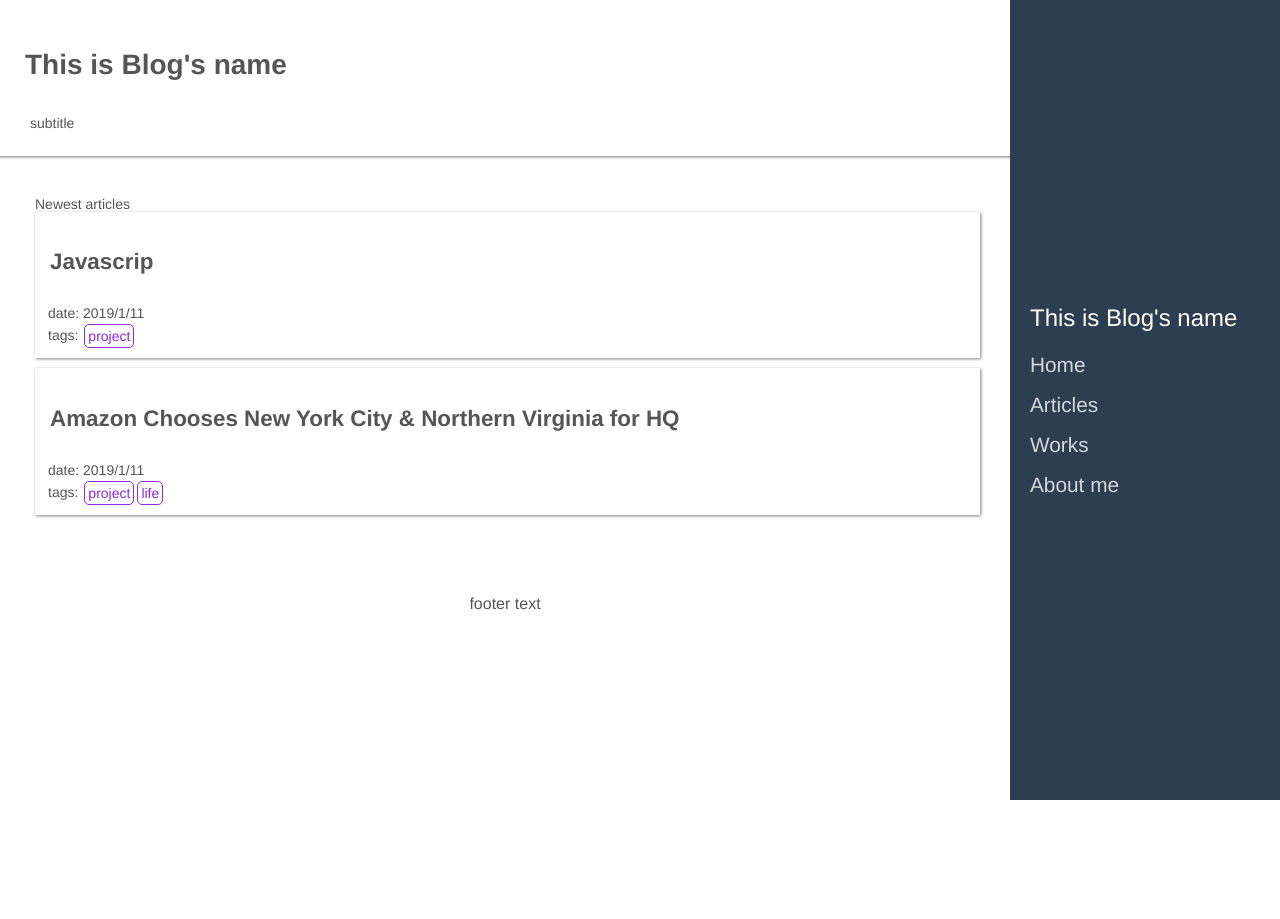
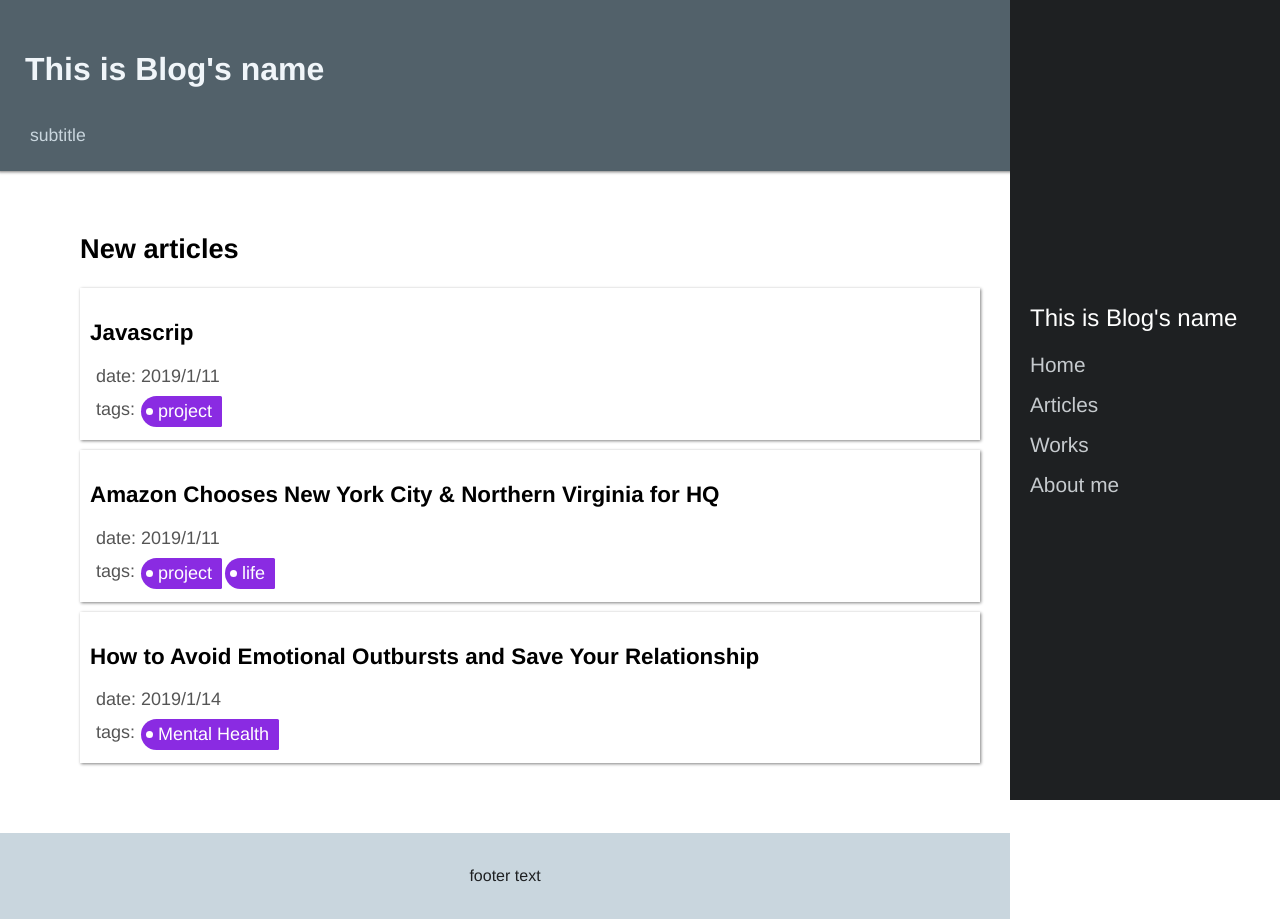
Before and after one commit to timtnleeProject/blog, a Vue app: page / in a window 1280 px wide. Before the commit the page ends 800 px from the top, so only its background shows below. Built offline with nearby package versions, Linux system fonts and the light colour scheme.

Commit message:
Fixed mobile scrollX overflow
Fixed mobile layout
add some styles
add tags in articles preview
add theme color to settings

```diff
--- /dev/null
+++ b/public/doc/ex2.md
@@ -0,0 +1,35 @@
+# How to Avoid Emotional Outbursts and Save Your Relationships
+
+These are the moments you can’t take back.
+
+I had apologized. My apology had even been accepted. At least half-heartedly. Still, it was days later, and I could barely stop thinking about it. I played the incident over and over in my head.
+
+Had I really told that junior engineer that what he’d just shared in the project review might be the stupidest idea I’d ever heard?
+
+I had.
+
+Sure, I said it half-jokingly. But only half. And nobody laughed.
+
+It bothered me during the whole 45-minute drive home and during commutes for the next several days. And between meetings. And whenever I passed the junior engineer in the hallway. And before I fell asleep at night.
+
+In hindsight, it was explainable. Not excusable, but explainable.
+
+His was the last review in an all-day series of critical project reviews. Things hadn’t been going well. Most of the projects were at status code yellow, and many were at red. Nobody really seemed to care about how far behind we were. I was frustrated.
+
+To top it off, I had skipped lunch to meet with several others for ad hoc discussions following up from the morning’s sessions.
+
+In other words, it was the perfect set of conditions for an amygdala hijack.
+
+## Our Lizard Brains Are Small but Mighty
+
+Daniel Goleman first coined the term “amygdala hijack” in his groundbreaking 1995 book, Emotional Intelligence.
+
+Goleman was referring to the state where we’ve essentially lost our mind, reacting to emotion in the fight-or-flight, stimulus-response manner that once kept us from being devoured by sabre-toothed tigers and still keeps lizards from being devoured by whatever devours lizards.
+
+We have two of these little fellas (the plural is amygdalae), one in each hemisphere of our brain. They’re buried deep, well past the higher-functioning stuff within our skull that helps us think logically and rationally, well past the stuff that keeps us from calling a relatively new employee stupid.
+
+![](https://cdn-images-1.medium.com/max/1600/1*_NkF5bB4GXVZ93RuhMWE4g.jpeg)
+
+Our amygdalae compose a part of our brain that we share with the rest of the animal kingdom. They’re responsible for keeping us out of life-threatening situations via that fight-or-flight response. This requires our amygdalae to help us make decisions very quickly. Faster decisions made it less likely for our evolutionary ancestors to end as bits stuck between a predator’s teeth.
+
+While our amygdalae are busy helping us make snap judgments and encouraging us to rely on gut instinct, the rational part of our brain is trying to keep those impulses under control—trying to keep us from succumbing to the raw, sometimes animal nature of our emotional brain. This rational thinking happens in the prefrontal cortex, the area of the brain located right behind our forehead.
--- a/public/list.json
+++ b/public/list.json
@@ -1,5 +1,5 @@
 {
-  "tags": ["project","life"],
+  "tags": ["project","life","Mental Health"],
   "articles": {
     "example": {
       "date": "2019/1/11",
@@ -8,6 +8,10 @@
     "trip": {
       "date": "2019/1/11",
       "tags":["project","life"]
+    },
+    "ex2": {
+      "date":"2019/1/14",
+      "tags":["Mental Health"]
     }
   }
 }
--- a/public/setting.js
+++ b/public/setting.js
@@ -3,5 +3,9 @@ return {
   HEADER_SUBTITLE: "subtitle",
   FOOTER_TEXT: "footer text",
   HOME_MAX_PREVIEW : 10, //首頁顯示文章數量
-  PREVIEW_LINE : 8 //文章預覽行數
+  PREVIEW_LINE : 8, //文章預覽行數
+  COLOR_DARK: "#1e2022",
+  COLOR_MAIN: "#52616a",
+  COLOR_SUB: "#c9d6de",
+  COLOR_LIGHT: "#f0f5f9",
 }
--- a/src/App.vue
+++ b/src/App.vue
@@ -1,11 +1,11 @@
 <template>
   <div id="app">
-    <my-header class="my-header" @toggleBar="toggleSideBar"></my-header>
+    <my-header class="my-header" @toggleBar="toggleSideBar" :style="header_style"></my-header>
     <div class="container">
       <router-view class="content"></router-view>
       <my-footer></my-footer>
     </div>
-    <div class="fixed-container" :class='{show:show}' @click="closeSideBar">
+    <div class="fixed-container" :class='{show:show}' @click="closeSideBar" :style="sidebar_style">
       <my-sidebar class="sidebar"></my-sidebar>
     </div>
   </div>
@@ -55,10 +55,22 @@ export default {
       })
     })
   },
-  computed: mapState({
-    settings: 'settings',
-    lists: 'lists'
-  }),
+  computed: {
+    sidebar_style(){
+      return {
+        backgroundColor: this.settings.COLOR_DARK
+      }
+    },
+    header_style(){
+      return {
+        backgroundColor: this.settings.COLOR_MAIN
+      }
+    },
+    ...mapState({
+      settings: 'settings',
+      lists: 'lists'
+    })
+  },
   methods: {
     toggleSideBar(){
       this.show = !this.show
@@ -72,8 +84,8 @@ export default {
 
 <style>
 :root {
-  --pd: 40px 30px 60px 35px; /* content*/
-  --pd-sm : 20px 15px 30px 17px;
+  --pd: 40px 30px 60px 80px; /* content*/
+  --pd-sm : 20px 15px 30px 17px; /* mobile*/
   --side-bar-width: 270px;
 }
 a {
@@ -81,8 +93,21 @@ a {
 }
 body {
   margin: 0;
-  font-size: 14px; /* root font size*/
+  font-size: 14px;
 }
+/* root font size*/
+@media screen and (max-width:992px) and (min-width: 768px){
+  body {
+    font-size: 16px;
+  }
+}
+
+@media screen and (min-width: 992px) {
+  body {
+    font-size: 18px;
+  }
+}
+
 #app {
   font-family: 'Avenir', Helvetica, Arial, sans-serif, '微軟正黑體';
   -webkit-font-smoothing: antialiased;
@@ -118,7 +143,6 @@ body {
   right: 0;
   width: var(--side-bar-width);
   height: 100vh;
-  background-color: #2c3e50;
 }
 .sidebar{
   position: absolute;
@@ -132,9 +156,9 @@ body {
 }
 @media screen and (max-width: 768px){
   .container{
-    width: 100vw;
+    width: 100%;
     overflow-x: hidden;
-    margin-right: 0px;
+    margin: 0px;
   }
   .content {
     padding: var(--pd-sm);
--- a/src/components/Footer.vue
+++ b/src/components/Footer.vue
@@ -1,5 +1,5 @@
 <template>
-  <footer class="footer">
+  <footer class="footer" :style="footer_style">
     <div class="title">{{settings.FOOTER_TEXT}}</div>
   </footer>
 </template>
@@ -11,6 +11,12 @@ export default {
     }
   },
   computed: {
+    footer_style(){
+      return {
+        backgroundColor: this.settings.COLOR_SUB,
+        color: this.settings.COLOR_DARK
+      }
+    },
     settings(){
       return this.$store.state.settings
     }
@@ -20,6 +26,7 @@ export default {
 
 <style scoped>
 .footer {
+  padding: 1.5rem;
   position: flex;
 }
 .title {
--- a/src/components/Header.vue
+++ b/src/components/Header.vue
@@ -1,7 +1,7 @@
 <template>
   <header class="header">
-    <h1 class="title" @click="toHome">{{settings.HEADER_TITLE}}</h1>
-    <div class="subtitle">{{settings.HEADER_SUBTITLE}}</div>
+    <h1 class="title" @click="toHome" :style="{color:settings.COLOR_LIGHT}">{{settings.HEADER_TITLE}}</h1>
+    <div class="subtitle" :style="{color:settings.COLOR_SUB}">{{settings.HEADER_SUBTITLE}}</div>
     <div class="hamburger" @click="toggleBar($event)">
       <img class="icon" src="icons/ham.png" alt="">
     </div>
@@ -21,8 +21,7 @@ export default {
   },
   methods: {
     toHome(){
-      return
-      // this.$router.push('/')
+      this.$router.push('/')
     },
     toggleBar(e){
       e.stopPropagation()
@@ -40,6 +39,7 @@ export default {
   z-index: 10;
 }
 .hamburger {
+  cursor: pointer;
   display: none;
 }
 .hamburger>.icon{
@@ -48,20 +48,21 @@ export default {
 }
 .title {
   padding: 10px 5px;
-  /* cursor: pointer; */
+  cursor: pointer;
 }
 .subtitle {
   padding: 5px 10px;
-  font-size: 14px;
+  font-size: 1.1rem;
 }
 @media screen and (max-width: 768px){
   .header {
-    padding: 10px;
+    padding: 0px 10px;
     display: flex;
     flex-wrap: nowrap;
     align-items: center;
   }
   .title {
+    font-size: 1.7rem;
     padding: 0px;
     flex: 1 1 0;
   }
--- a/src/components/Previews.vue
+++ b/src/components/Previews.vue
@@ -1,20 +1,18 @@
 <template>
   <div>
-    <div class="title">Newest articles</div>
+    <h2>New articles</h2>
     <div v-for="(p,i) in previews" :key="`preview${i}`" class="preview block" @click="linkto(p.name)">
-      <div class="md article">
-        <h3>{{p.title}}</h3>
-      </div>
-      <div>
+      <h3 class="title">{{p.title}}</h3>
+      <div class="line">
         <div class="line">date: {{preview_dates[i]}}</div>
       </div>
-      <div class="tags-container">
+      <div class="tags-container line">
         <div class="line">tags: </div>
         <div v-for="tag in lists.articles[p.name].tags" :key="`${p}-tag${tag}`" class="tag line">
-          {{tag}}
+          <div class="dot"></div>
+          <div class="tag-name">{{tag}}</div>
         </div>
       </div>
-      <!-- <div class="cover inner-block"></div> -->
     </div>
   </div>
 </template>
@@ -46,14 +44,11 @@ export default {
 <style scoped>
 .preview {
   width: 100%;
-  /* min-height: 200px; */
-  /* max-height: 210px; */
   cursor: pointer;
   overflow: hidden;
 }
-.preview>.md{
-  padding: 5px;
-  box-sizing: border-box;
+.title{
+  margin-block-end: 0.6em;
 }
 .preview>.cover {
   background-image: linear-gradient(to top, rgba(255,255,255,1),rgba(255,255,255,0.3),rgba(255,255,255,0));
@@ -67,9 +62,23 @@ export default {
 .tags-container>*+* {
   margin-left: 3px;
 }
+.dot {
+  width: 7px;
+  height: 7px;
+  border-radius: 50%;
+  background-color: white;
+  margin-right: 5px;
+}
+.tag-name {
+  margin-right: 5px;
+}
 .tag {
-  border: 1px solid blueviolet;
-  border-radius: 5px;
-  color: blueviolet;
+  display: flex;
+  flex-wrap: nowrap;
+  align-items: center;
+  border-radius: 50px 5px 5px 50px;
+  padding: 5px;
+  color: white;
+  background-color: blueviolet;
 }
 </style>
--- a/src/components/Sidebar.vue
+++ b/src/components/Sidebar.vue
@@ -1,5 +1,5 @@
 <template>
-  <div class="sidebar">
+  <div class="sidebar" :style="link_style">
     <div class="title">{{settings.HEADER_TITLE}}</div>
     <router-link to="/">Home</router-link>
     <router-link to="/">Articles</router-link>
@@ -18,9 +18,16 @@ export default Vue.extend({
 
     }
   },
-  computed:mapState({
-    settings:'settings'
-  })
+  computed:{
+    link_style(){
+      return {
+        color: this.settings.COLOR_LIGHT
+      }
+    },
+    ...mapState({
+      settings:'settings'
+    })
+  }
 })
 </script>
 
--- a/src/el.scss
+++ b/src/el.scss
@@ -1,34 +1,16 @@
 .article{
-  h1 {
-    font-size: 2.0rem;
-  }
-  h2 {
-    font-size: 1.7rem;
-  }
-  h3 {
-    font-size: 1.4rem;
-  }
-  h4 {
-    font-size: 1.2rem;
-  }
-  h5 {
-    font-size: 1rem;
-  }
-  h6 {
-    font-size: 0.8rem;
-  }
   ul {
     padding-inline-start: 2em;
   }
   blockquote {
     background-color: #eeeeee;
-    color: black;
-    border-left: 2px solid black;
+    color: inherit;
+    border-left: 3px solid gray;
     font-style: italic;
     margin: 0;
     border-radius: 2px;
     p {
-      padding: 5px 5px 5px 1.5rem;
+      padding: 1em 1em 1em 1.5em;
     }
   }
   a {
@@ -37,4 +19,31 @@
   p{
     padding-left: 10px;
   }
+  img {
+    max-width: 100%;
+  }
 }
+h1 {
+  font-size: 2.0rem;
+  color: black;
+}
+h2 {
+  font-size: 1.7rem;
+  color: black;
+}
+h3 {
+  font-size: 1.4rem;
+  color: black;
+}
+h4 {
+  font-size: 1.2rem;
+  color: black;
+}
+h5 {
+  font-size: 1rem;
+  color: black;
+}
+h6 {
+  font-size: 0.8rem;
+  color: black;
+}
```
Also changed, not shown: 1 other file (tests, documents, lock files or other folders).
